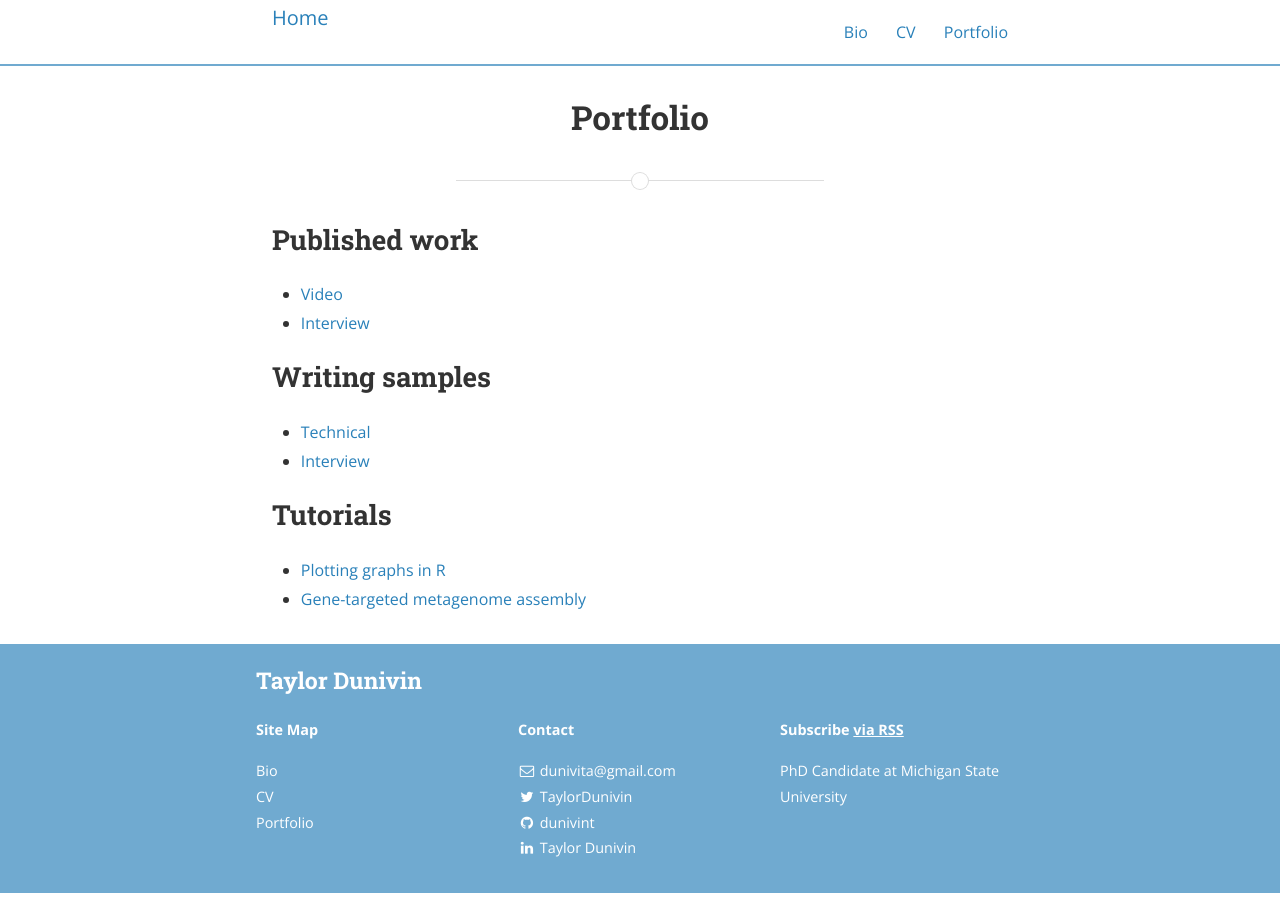
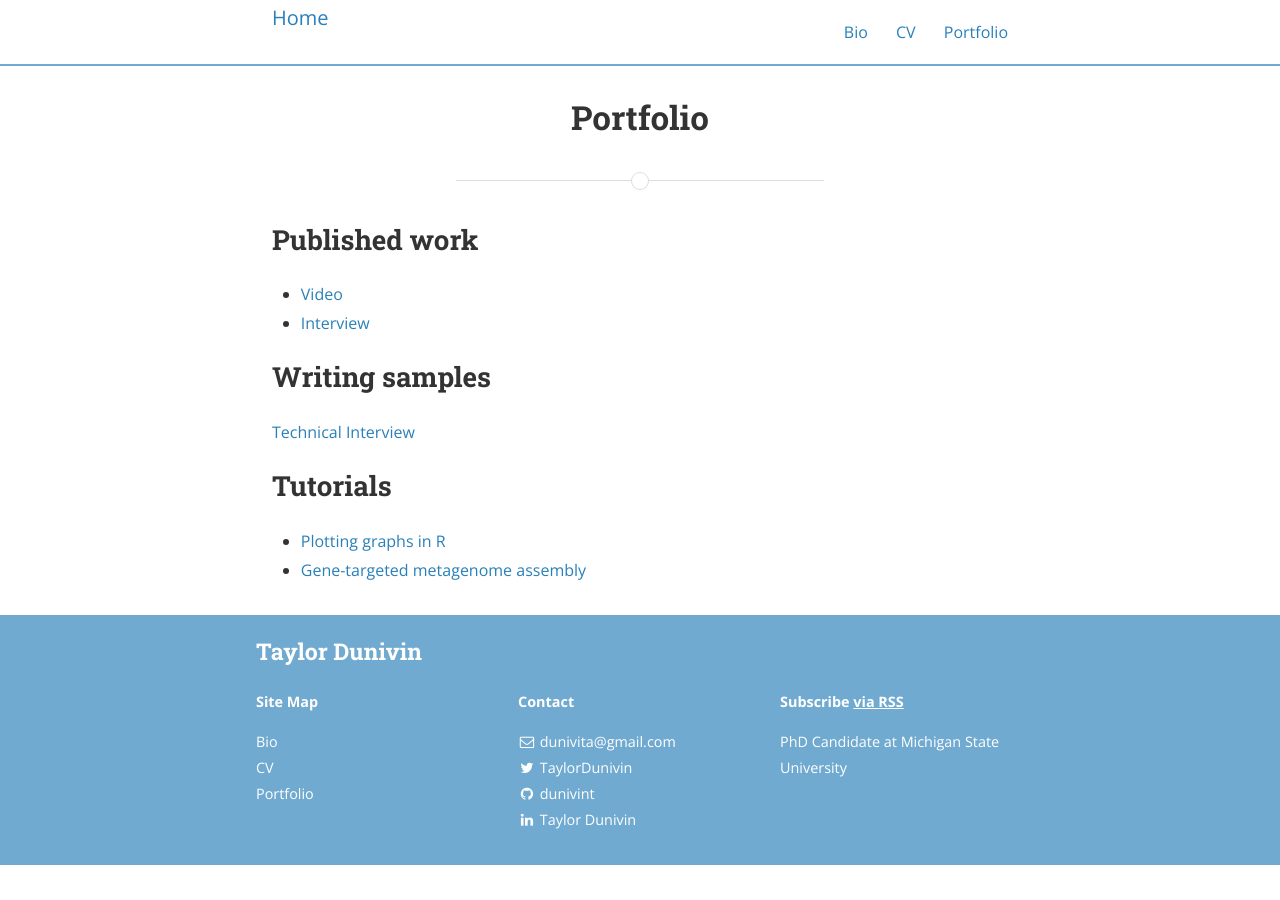
Before and after one commit to dunivint/dunivint.github.io, a Jekyll site: the page built from Portfolio.md, in a window 1280 px wide. Built offline with Jekyll 4.4.1, drawn with Linux system fonts in a browser that asks for light colours; nearby versions of some CDN libraries; a style sheet for code colours, icons or effects is not loaded.

```diff
--- a/Portfolio.md
+++ b/Portfolio.md
@@ -9,8 +9,8 @@ permalink: /portfolio/
 * [Interview](https://icer.msu.edu/about/announcements/icer-student-highlights-taylor-dunivin)
 
 ## Writing samples
-* <a src="{{ site.baseurl }}/assets/technical.pdf">Technical</a>
-* <a src="{{ site.baseurl }}/assets/interview.pdf">Interview</a>
+ <a src="{{ site.baseurl }}/assets/technical.pdf">Technical</a>
+ <a src="{{ site.baseurl }}/assets/interview.pdf">Interview</a>
 
 ## Tutorials
 * [Plotting graphs in R](https://github.com/dunivint/ggplot2_tutorial/blob/master/GSW_tutorial.md)
```
